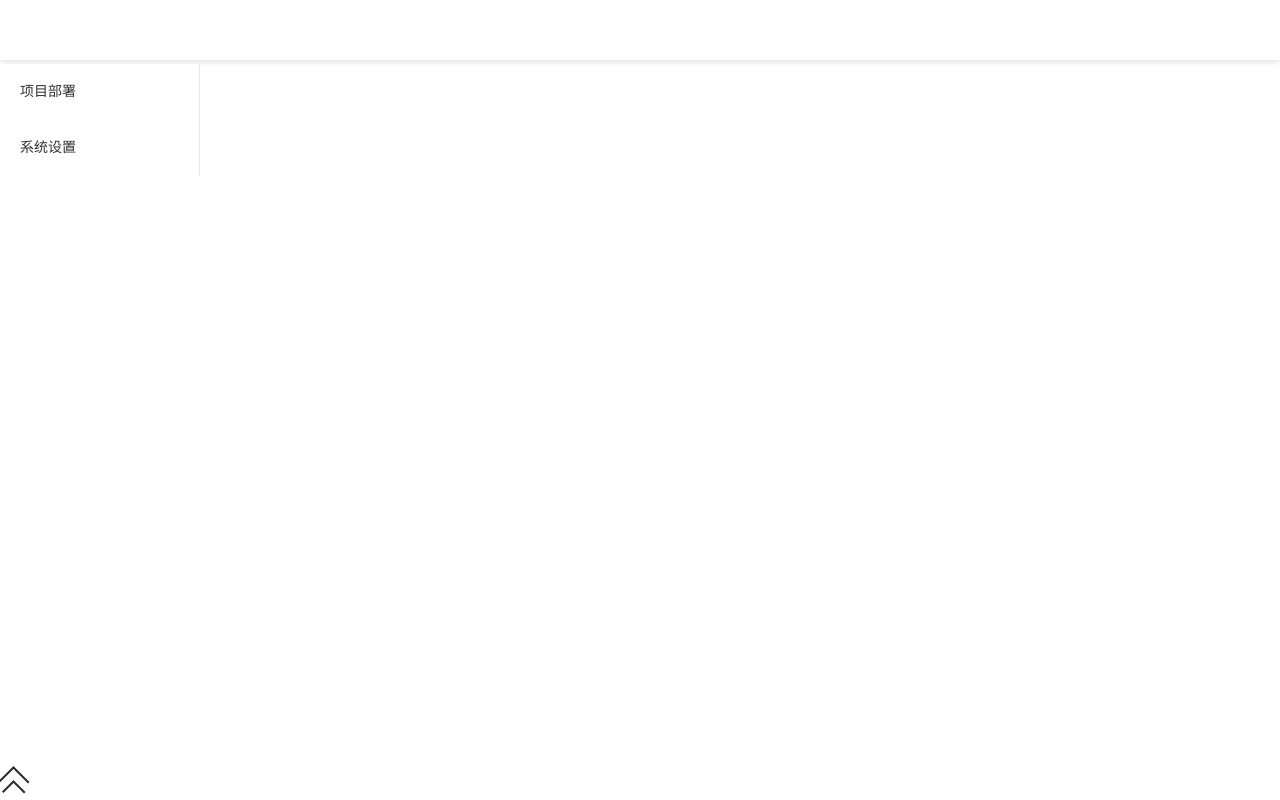
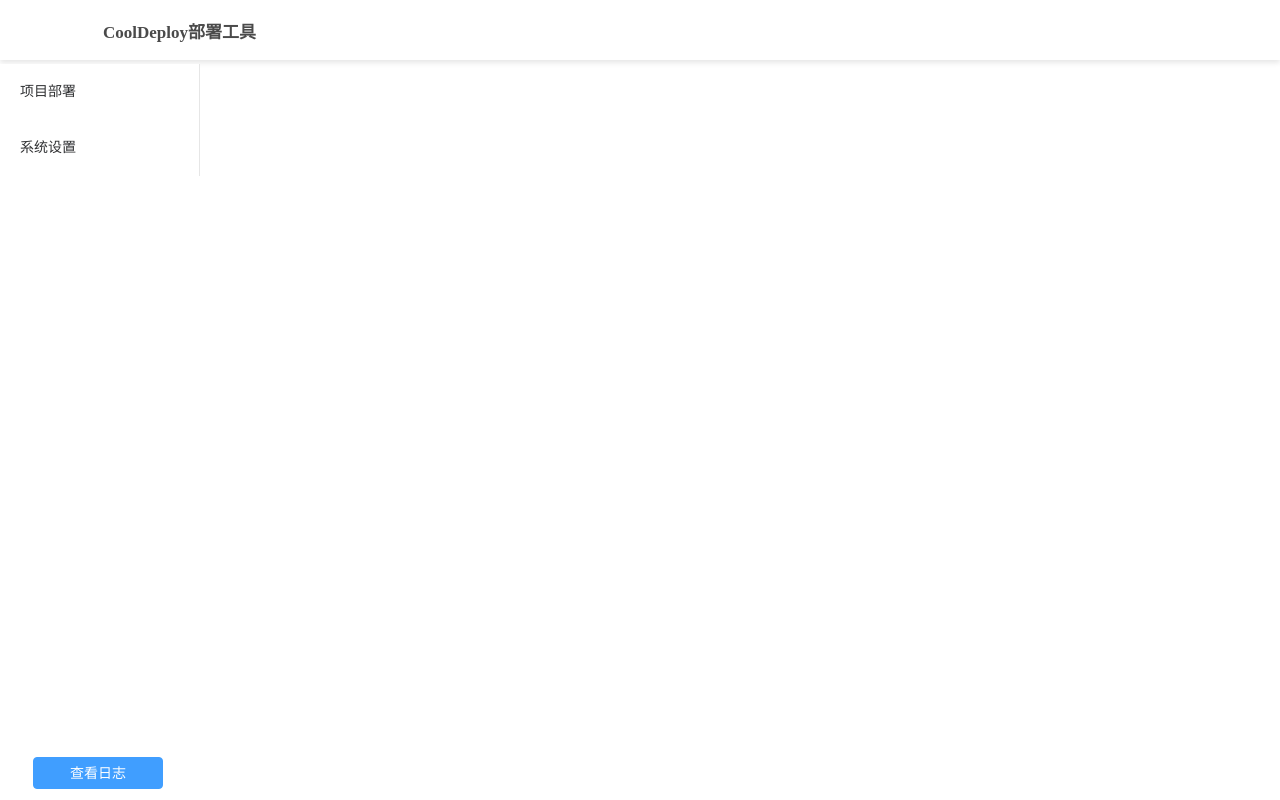
Before and after one commit to houxinlin/cooldeploy-web, a Vue app: page / in a window 1280 px wide. Built offline with nearby package versions, Linux system fonts and the light colour scheme; no server answers.

Commit message:
修改bug

```diff
--- a/src/views/index.vue
+++ b/src/views/index.vue
@@ -1,6 +1,8 @@
 <template>
   <el-container>
-    <el-header></el-header>
+    <el-header class="header">
+      <div>CoolDeploy部署工具</div>
+    </el-header>
     <el-container class="container">
       <el-aside class="aside" width="200px">
         <el-menu router class="el-menu-vertical-demo">
@@ -18,9 +20,7 @@
     </el-container>
   </el-container>
   <div class="socket-btn" @click="drawer=!drawer">
-    <svg t="1636949655303" class="icon" viewBox="0 0 1171 1024" version="1.1" xmlns="http://www.w3.org/2000/svg" p-id="5768" width="32" height="32">
-      <path d="M566.312485 618.082487 198.037943 986.357029 146.289371 934.645029 568.945371 511.989029 620.657371 563.7376 618.134199 566.260773 1005.202286 953.362286 953.380571 1005.184 566.312485 618.082487 566.312485 618.082487ZM566.292846 106.080329 51.712 620.628114 0 568.952686 568.941714 0.010971 620.653714 51.722971 618.116242 54.260297 1151.488 587.666286 1099.666286 639.488 566.292846 106.080329 566.292846 106.080329Z" p-id="5769" fill="#2c2c2c"></path>
-    </svg>
+      <el-button class="sk-btn" size="mini" type="primary">查看日志</el-button>
   </div>
   <el-drawer custom-class="drawer" v-model="drawer" title="I am the title" :with-header="false" direction="btt" size="50%">
     <el-scrollbar ref="scrollbar">
@@ -49,6 +49,7 @@ export default {
   },
 
   mounted() {
+
     this.drawer = false;
     setInterval(() => {
       this.timetCount++;
@@ -130,8 +131,23 @@ export default {
 }
 
 .socket-btn {
-  position: fixed;
-  left: -2px;
-  bottom: 0px;
+position: fixed;
+    left: 33px;
+    bottom: 11px;
+}
+.el-menu{
+
+}
+.header{
+      display: flex;
+    justify-content: flex-start;
+    align-items: center;
+    color: #4a4a4a;
+    font-size: 17px;
+    font-weight: 900;
+    padding-left: 103px;
+}
+.sk-btn{
+      width: 130px;
 }
 </style>
--- a/src/views/project.vue
+++ b/src/views/project.vue
@@ -161,6 +161,7 @@ export default {
       listProjectApi().then((res) => {
         state.projects = res.data.data;
         state.dataLoading = false;
+        notifyLog("提示","获取项目成功")
       });
     };
     const handlerSaveConfig = () => {
```
